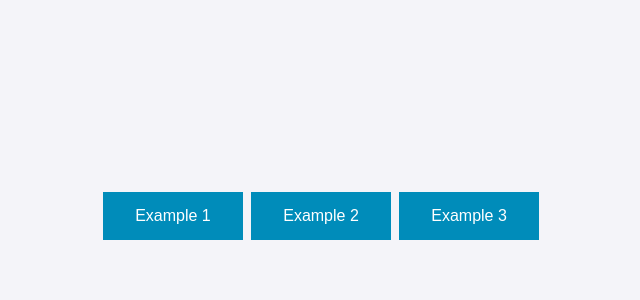
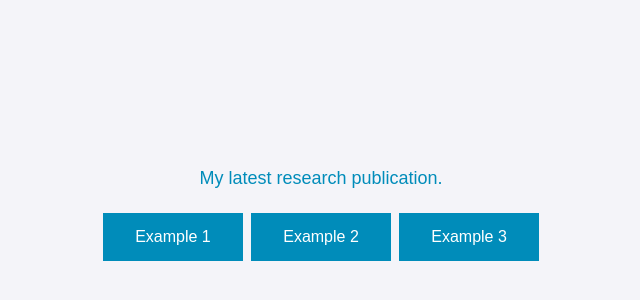
Before and after one commit to rfpg/cmmas, a plain HTML site: page index.html in a window 1280 px wide. Shown: the part 184-484 px from the top of the page, without its empty margins (319-959 px from the left). Drawn offline with Linux system fonts and the light colour scheme.

Commit message:
Update index.html

```diff
--- a/index.html
+++ b/index.html
@@ -9,10 +9,20 @@
             background-color: #f4f4f9; /* Light greyish-blue background for better contrast and readability */
             color: #333; /* Dark grey text color */
             display: flex;
+            flex-direction: column;
+            align-items: center;
             justify-content: center;
-            align-items: center;
             height: 100vh;
             margin: 0;
+        }
+        a {
+            color: #008cba; /* Blue link color */
+            text-decoration: none; /* Remove underline */
+            font-size: 18px;
+            margin-bottom: 20px; /* Space between the link and buttons */
+        }
+        a:hover {
+            text-decoration: underline; /* Underline on hover for better accessibility */
         }
         .button-container {
             text-align: center;
@@ -38,10 +48,11 @@
     </style>
 </head>
 <body>
+    <a href="https://www.cmmas.com/en/copy-5-of-ideassonicas25/ideassonicas%2Fsonicideas-23">My latest research publication.</a>
     <div class="button-container">
-        <button class="hover-button">Example 1</button>
-        <button class="hover-button">Example 2</button>
-        <button class="hover-button">Example 3</button>
+        <a href="https://www.youtube.com/watch?v=qBgtdoDYLtY" class="hover-button">Example 1</a>
+        <a href="https://www.youtube.com/watch?v=6KgAULXmbzQ" class="hover-button">Example 2</a>
+        <a href="https://www.youtube.com/watch?v=MLpQm8p5oOo" class="hover-button">Example 3</a>
     </div>
 </body>
 </html>
```
